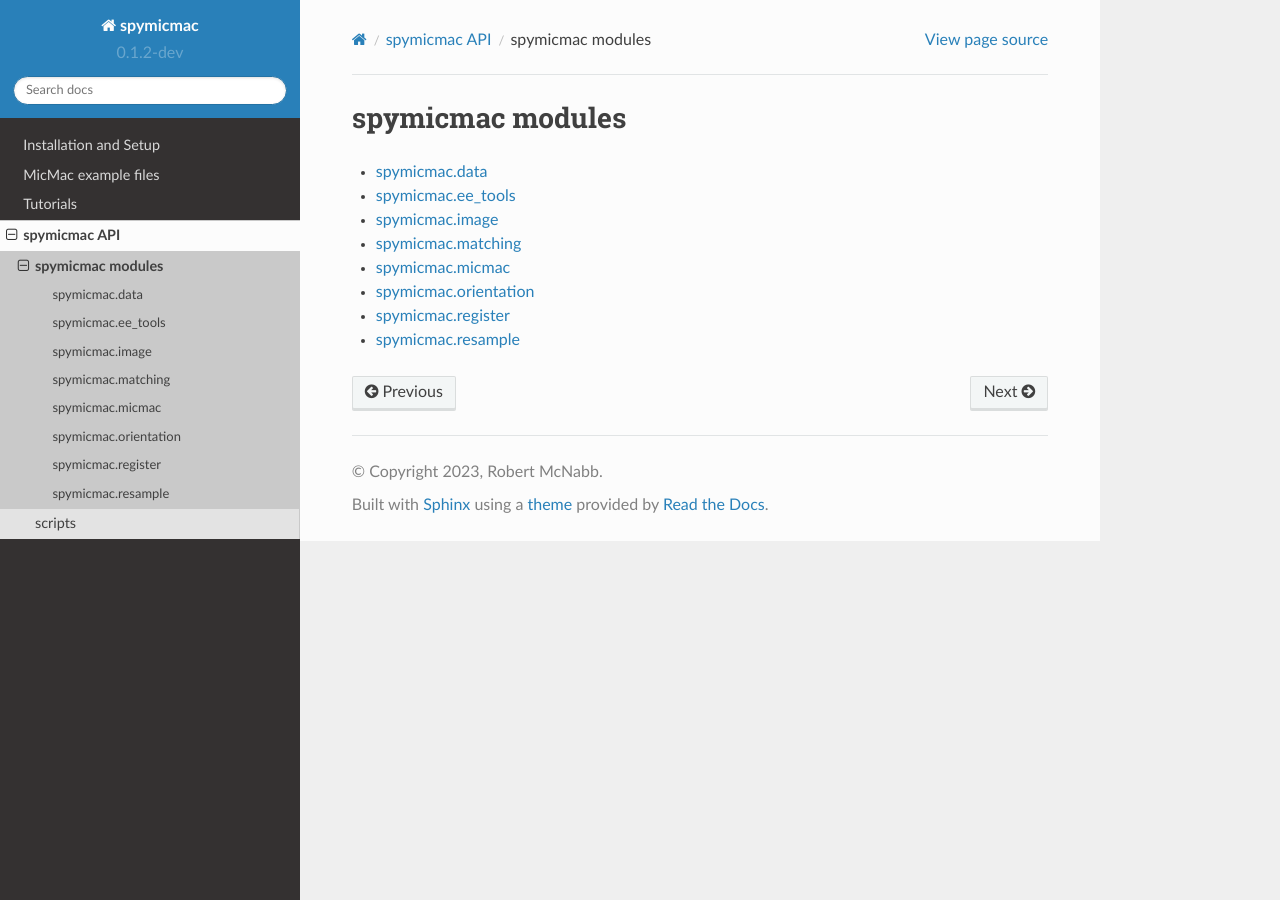
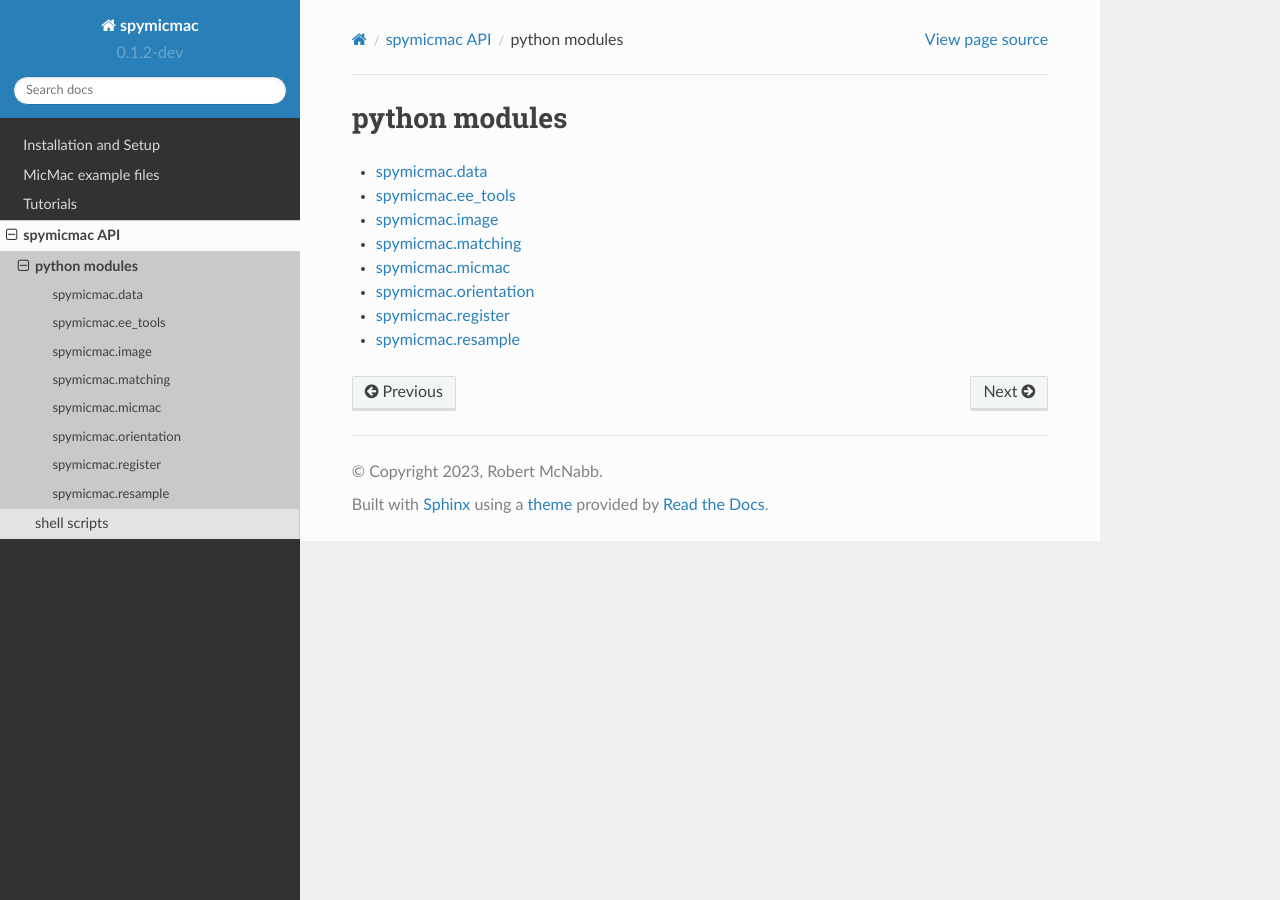
Before and after one commit to iamdonovan/spymicmac, a Sphinx documentation site: the page built from doc/spymicmac/modules/index.rst, in a window 1280 px wide. Built offline with Sphinx 7.4.7 and the Read the Docs theme 2.0.0, drawn with Linux system fonts in a browser that asks for light colours.

Commit message:
update page titles

```diff
--- a/doc/spymicmac/modules/index.rst
+++ b/doc/spymicmac/modules/index.rst
@@ -1,4 +1,4 @@
-spymicmac modules
+python modules
 =================================
 
 .. toctree::
--- a/doc/spymicmac/scripts/index.rst
+++ b/doc/spymicmac/scripts/index.rst
@@ -1,4 +1,4 @@
-scripts
+shell scripts
 =================================
 
 .. toctree::
```
